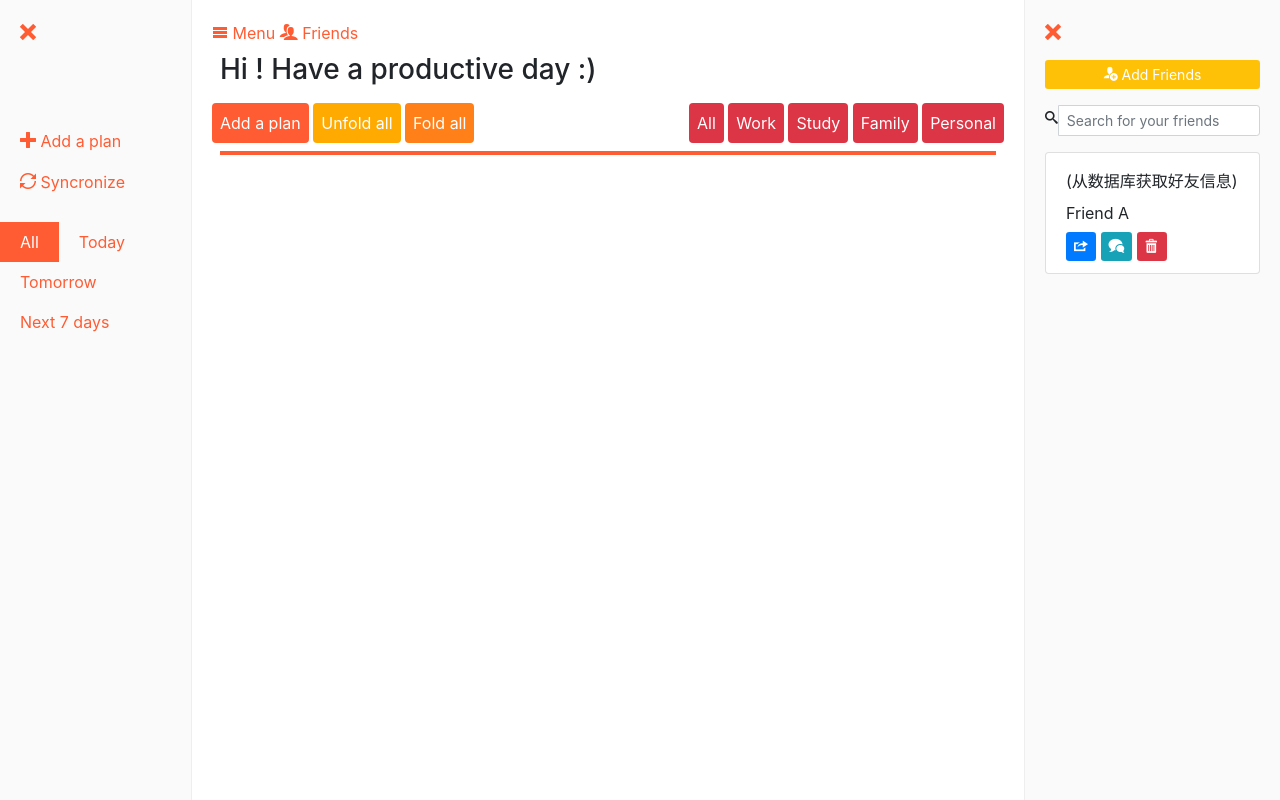
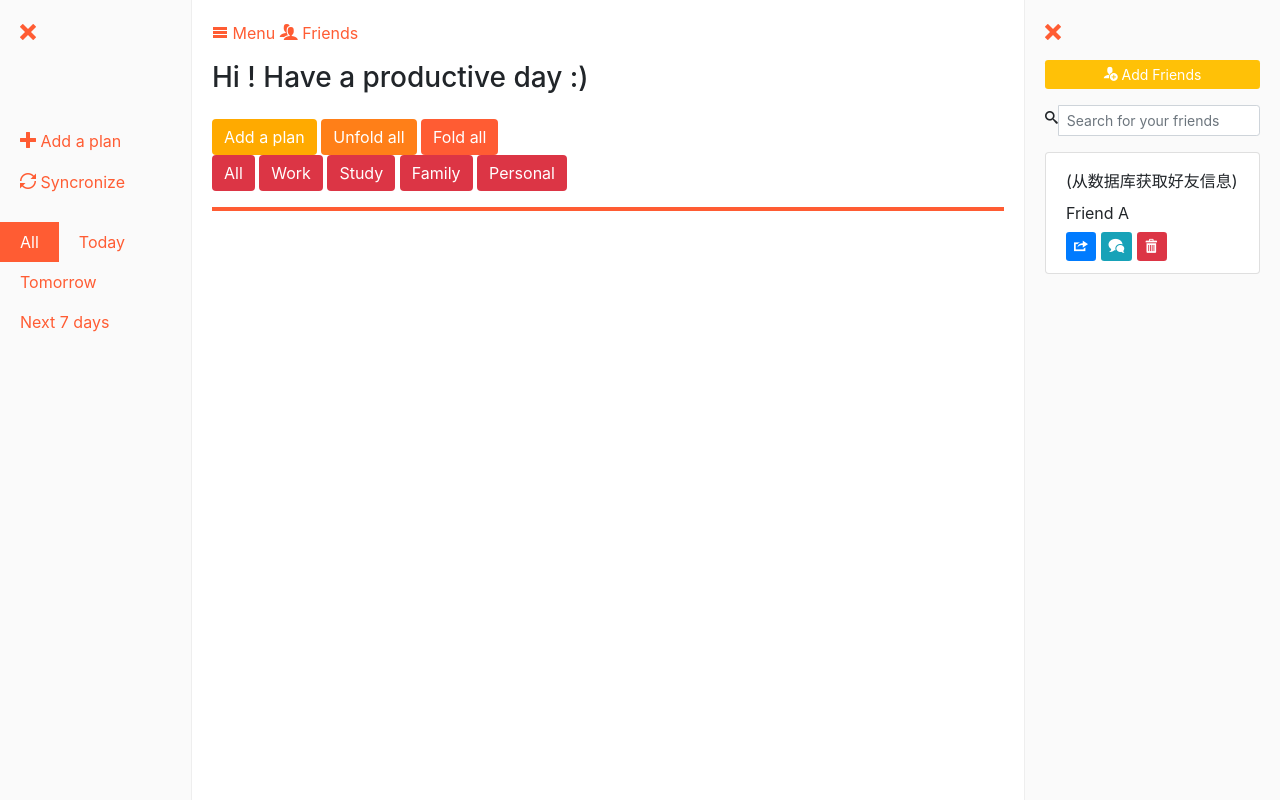
Before and after one commit to AyatsujiTsukasa/Ant-Planner, a PHP site: page /userhome.html in a window 1280 px wide. Run offline with PHP 8.4, Linux system fonts and the light colour scheme; data that the repository does not hold is empty; some libraries are stand-ins or nearby versions.

Commit message:
Add google sign in, modify ajaxMsg
and modify userhome a little bit

```diff
--- a/register.html
+++ b/register.html
@@ -29,6 +29,8 @@
 	<div class="myForm">
 		<form id="registerForm" method="post" action="register.php">
 			<h2 style="text-align:center">Sign up for Ant Planner</h2><br/>
+			<!-- Ajax Message box here!!! -->
+			<div class="ajaxMsg"></div>
 			<fieldset class="form-group">
 				<input type="text" name="username" id="username" placeholder="Username" maxlength="20" class="validateLocally form-control" />
 				<span id="usernameWarning" class="warning"></span>
@@ -49,9 +51,7 @@
 		</form><br/>
 		<div style="text-align:center">Have an account already? <a href="login.html">Log in</a></div>
 	</div>
-	<div class="ajaxMsg"></div>
 	<script type="text/javascript" src="register.js"></script>
-
 	<script src="https://www.atlasestateagents.co.uk/javascript/tether.min.js"></script><!-- Tether for Bootstrap -->
 	<script src="https://maxcdn.bootstrapcdn.com/bootstrap/4.0.0-alpha.2/js/bootstrap.min.js" integrity="sha384-vZ2WRJMwsjRMW/8U7i6PWi6AlO1L79snBrmgiDpgIWJ82z8eA5lenwvxbMV1PAh7" crossorigin="anonymous"></script>
 </body>
--- a/userhome.css
+++ b/userhome.css
@@ -56,7 +56,7 @@
   border-left: 1px solid #eee;
 }
 
-@media (min-width: 992px) {
+@media (min-width: 1176px) {
   .friend-list {
     right: 0;
   }
@@ -152,7 +152,7 @@
   }
 }
 
-@media (min-width: 992px) {
+@media (min-width: 1176px) {
   .main {
     right: 16rem;
   }
@@ -165,13 +165,13 @@
 }
 
 .btnAddPlan {
+  background-color: #ffaa00;
+}
+.btnFoldAll {
   background-color: #ff5c33;
 }
-.btnFoldAll {
+.btnUnfoldAll {
   background-color: #ff7f18;
-}
-.btnUnfoldAll {
-  background-color: #ffaa00;
 }
 
 .btn:hover, .btn:focus, .btn:active, .btn.active{
@@ -179,13 +179,13 @@
 }
 
 .btnAddPlan:hover, .btnAddPlan:focus, .btnAddPlan:active, .btnAddPlan.active {
+  background-color: #ff7f18;
+}
+.btnFoldAll:hover, .btnFoldAll:focus, .btnFoldAll:active, .btnFoldAll.active {
   background-color: #ff3300;
 }
-.btnFoldAll:hover, .btnFoldAll:focus, .btnFoldAll:active, .btnFoldAll.active {
+.btnUnfoldAll:hover, .btnUnfoldAll:focus, .btnUnfoldAll:active, .btnUnfoldAll.active {
   background-color: #ff5c33;
-}
-.btnUnfoldAll:hover, .btnUnfoldAll:focus, .btnUnfoldAll:active, .btnUnfoldAll.active {
-  background-color: #ff7f18;
 }
 
 .activeTag {
@@ -193,7 +193,7 @@
 }
 
 .extra-padding{
-  padding: 0.5rem;
+  padding-top: 1rem;
 }
 
 /* Display plans */
--- a/userhome.html
+++ b/userhome.html
@@ -73,15 +73,17 @@
 			<span class="menu hidden-sm-up pull-xs-left cursor-pointer"> Menu </span>
 			<span class="friends hidden-md-up pull-xs-right cursor-pointer"> Friends</span><br>
 			<h3 class="extra-padding" id="welcomeMsg"></h3>
-			<div class="extra-padding btn btn-danger btnAddPlan">Add a plan</div>
-			<div class="extra-padding btn btn-danger btnUnfoldAll">Unfold all</div>
-			<div class="extra-padding btn btn-danger btnFoldAll">Fold all</div>
-			<div style="float: right" id="tagFilter" value="All">
-				<div class="extra-padding btn btn-danger btnTag btnAll">All</div>
-				<div class="extra-padding btn btn-danger btnTag btnWork">Work</div>
-				<div class="extra-padding btn btn-danger btnTag btnStudy">Study</div>
-				<div class="extra-padding btn btn-danger btnTag btnFamily">Family</div>
-				<div class="extra-padding btn btn-danger btnTag btnPersonal">Personal</div>
+			<div class="extra-padding">
+				<div class="btn btn-danger btnAddPlan">Add a plan</div>
+				<div class="btn btn-danger btnUnfoldAll">Unfold all</div>
+				<div class="btn btn-danger btnFoldAll">Fold all</div>
+				<div class="pull-lg-right" id="tagFilter" value="All">
+					<div class="btn btn-danger btnTag btnAll">All</div>
+					<div class="btn btn-danger btnTag btnWork">Work</div>
+					<div class="btn btn-danger btnTag btnStudy">Study</div>
+					<div class="btn btn-danger btnTag btnFamily">Family</div>
+					<div class="btn btn-danger btnTag btnPersonal">Personal</div>
+				</div>
 			</div>
 			<div class="extra-padding">
 				<ul class="plans list-group list-group-flush"></ul>
```
Also changed, not shown: googleSignIn.php (added, +38 -0 lines), login.html (+6 -9 lines), login.js (+13 -0 lines), login.php (+4 -4 lines), public.css (+4 -5 lines), register.php (+7 -6 lines).
